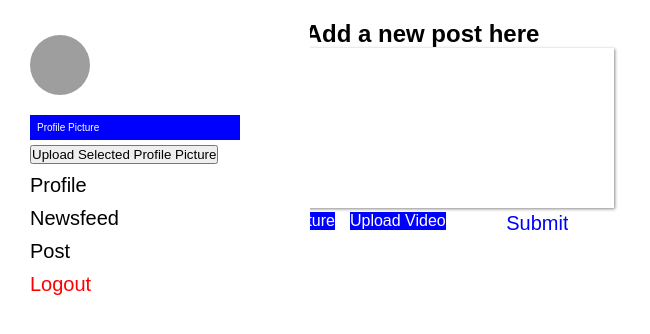
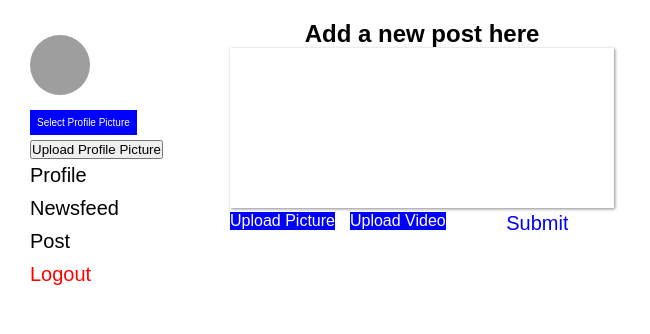
Before and after one commit to Joe-Powell/antisocial_media, a PHP site: page /post.php in a window 1280 px wide, after a click on "Select Profile Picture". Shown: the top 334 px of the page, without its empty margins (0-650 px from the left). Run offline with PHP 8.4, Linux system fonts and the light colour scheme; the visitor is signed in with stand-in values (Sample User, id 1); data that the repository does not hold is empty; some libraries are stand-ins or nearby versions; grey boxes are pictures that could not be loaded.

Commit message:
Update navbar.php

```diff
--- a/includes/navbar.php
+++ b/includes/navbar.php
@@ -1,5 +1,7 @@
 
-
+<?php
+   // echo '<link rel="stylesheet" href="../style.css">'
+?>
 <div class="containAll">
 
 <nav class="navbar">
@@ -20,7 +22,7 @@
                 }
 
              if($profimg->status == 1){
-                 echo "<img class='imgProf' id='imgProf'  src='uploads/profile".$profimg->userid.".".$profimg->ext." ' height='60' width='60' ".mt_rand().">";
+                 echo "<img class='imgProf' id='imgProf'  src='uploads/profile".$profimg->userid.".".$profimg->ext." ' height='60' width='60' ".mt_rand()."> ";
                 }
 
            }
@@ -36,12 +38,13 @@
 
         ?>
 
-            <li><form class='profileUploadForm' id='profileUploadForm' method='post' action='index.php' enctype='multipart/form-data'  >
-        <input type='file' name='profileUpload' id='profileUpload' hidden='hidden' >
-        <label for='profileUpload' class='profileUploadLabel' id='profileUploadLabel'  >Profile Picture</label>
-        <input type='submit' name='submit_new_pro_pic' id='submit_new_pro_pic' value='Upload Selected Profile Picture'   >
 
-        </form></li>
+        <form class='profileUploadForm' id='profileUploadForm' method='post' action='index.php' enctype='multipart/form-data'  >
+            <input type='file' name='profileUpload' id='profileUpload' hidden='hidden' >
+            <label for='profileUpload' class='profileUploadLabel' id='profileUploadLabel'  >Select Profile Picture</label><br>
+            <input type='submit' name='submit_new_pro_pic' id='submit_new_pro_pic' value='Upload Profile Picture'   >
+        </form>
+
 
         <a href="index.php"><li> Profile</li></a>
         <a href="posts.php"><li> Newsfeed</li></a>
```
